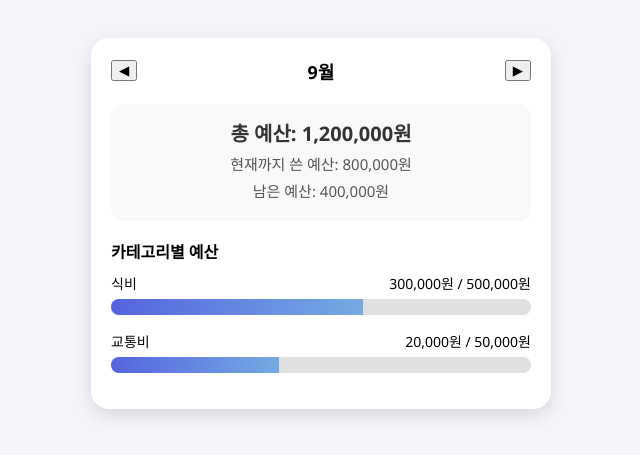
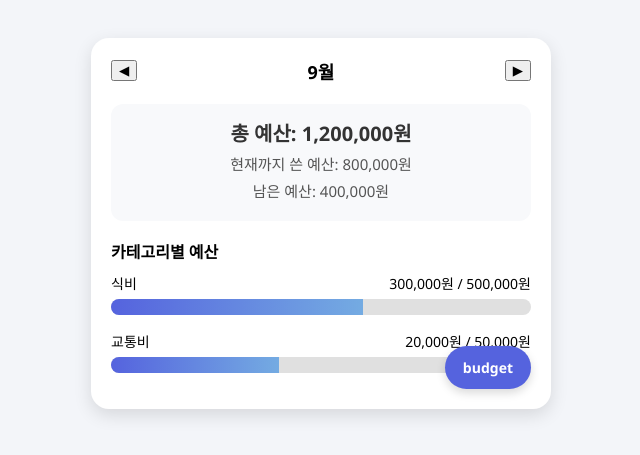
Before and after one commit to jungdogyeong/Project_AccountManager, a plain HTML site: page src/main/resources/templates/nav/budget.html in a window 1280 px wide. Shown: the part 177-632 px from the top of the page, without its empty margins (319-959 px from the left). Drawn offline with Linux system fonts and the light colour scheme.

Commit message:
수정 중1

```diff
--- a/src/main/resources/templates/nav/budget.html
+++ b/src/main/resources/templates/nav/budget.html
@@ -24,6 +24,7 @@
             box-shadow: 0 6px 18px rgba(0,0,0,0.12);
             overflow-y: auto;
             max-height: 95vh;
+            position: relative;
         }
 
         .month-nav {
@@ -92,6 +93,24 @@
             text-decoration: none;
             color: inherit;
         }
+
+        /* budget-btn 스타일 */
+        .budget-btn {
+            position: absolute;
+            bottom: 20px;
+            right: 20px;
+            background: #5563DE;
+            color: white;
+            padding: 12px 18px;
+            border-radius: 50px;
+            font-size: 14px;
+            font-weight: bold;
+            box-shadow: 0 4px 10px rgba(0,0,0,0.15);
+        }
+
+        .budget-btn:hover {
+            background: #3f4db7;
+        }
     </style>
 </head>
 <body>
@@ -140,6 +159,9 @@
             </div>
         </div>
     </a>
+
+    <!-- 새로 추가된 budget-btn -->
+    <a href="/navigator/budget" class="budget-btn">budget</a>
 </div>
 
 <script>
```
Also changed, not shown: src/main/resources/templates/nav/expense.html (+6 -11 lines), src/main/resources/templates/nav/modifyCategory.html (+1 -0 lines), src/main/resources/templates/nav/modifyTotal.html (+1 -0 lines), src/main/resources/templates/nav/navigator.html (+4 -1 lines).
